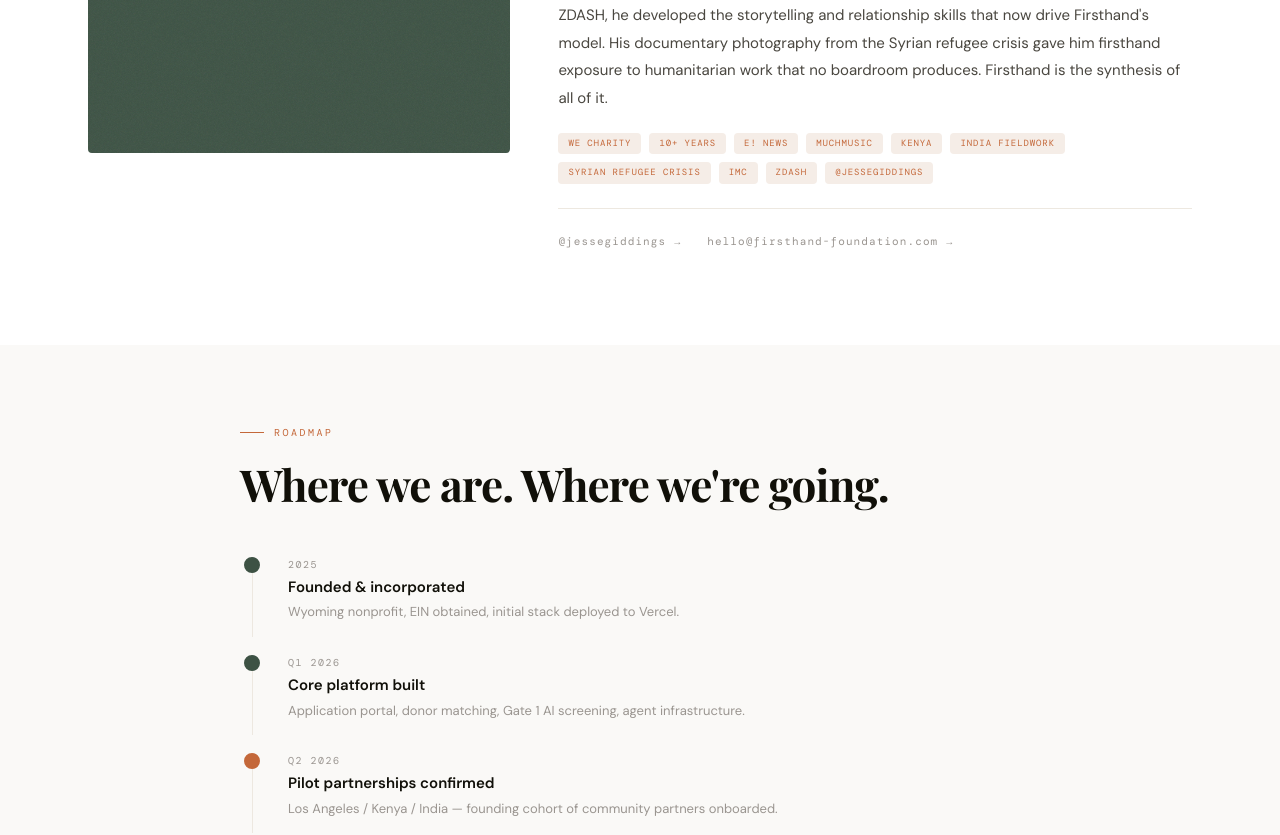
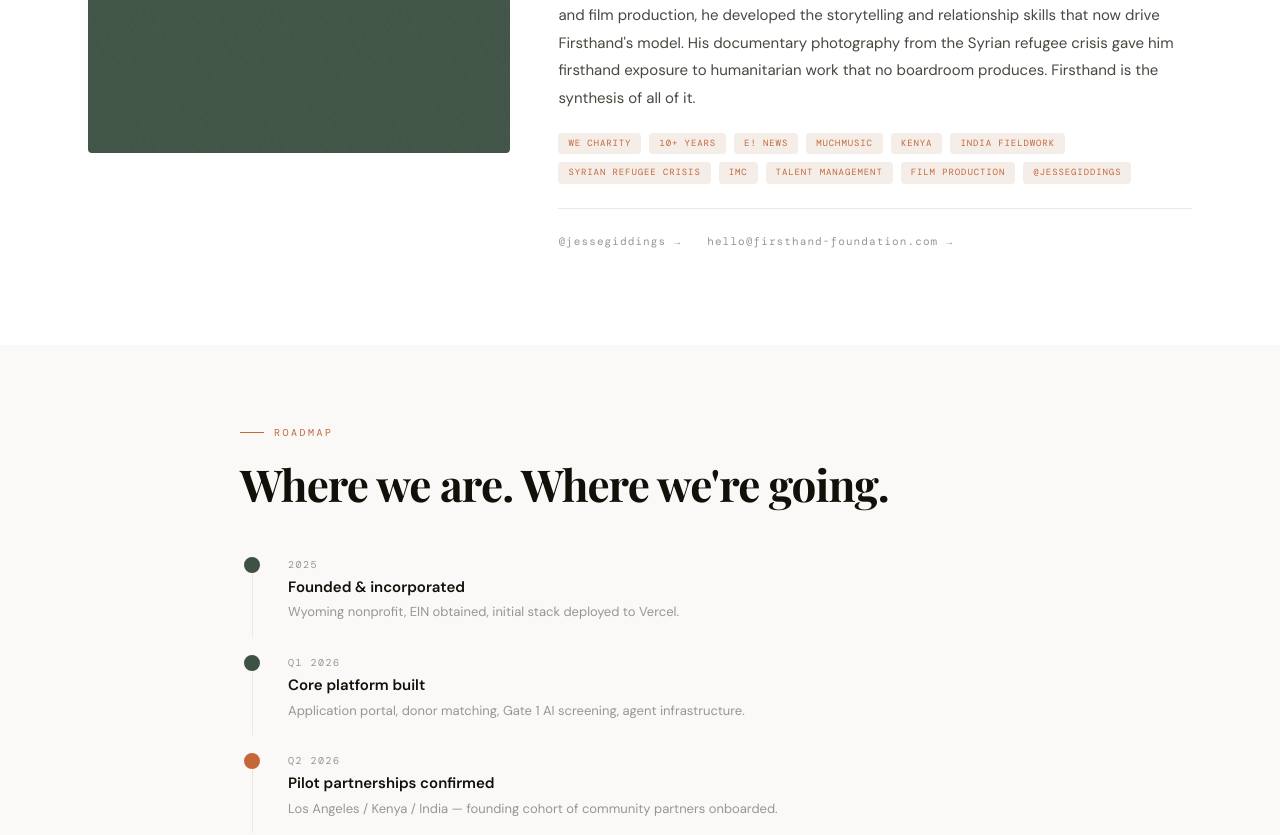
Before and after one commit to jessegiddings/firsthand, a Next.js app: page /about in a window 1280 px wide. Shown: the part 2560-3395 px from the top of the page. Built offline with nearby package versions, Linux system fonts and the light colour scheme; a web font is replaced by a local one.

Commit message:
Update founder bio: replace ZDASH with talent management & film production
https://claude.ai/code/session_01RaXekGHpWSY3zgi2GP9PUu

```diff
--- a/src/app/about/page.tsx
+++ b/src/app/about/page.tsx
@@ -113,11 +113,11 @@ export default function AboutPage() {
               <p className="text-sm text-ink-muted mb-6">Founder &amp; Executive Director</p>
 
               <p className="text-[15px] leading-[1.85] text-ink-soft mb-5">
-                A philanthropy strategist and connector with 15+ years bridging global humanitarian causes, high-profile donors, and mission-driven partnerships. Jesse hosted national WE Charity events for a decade, standing on stage in front of 20,000 people across Canada while cultivating major donor relationships and leading impact trips to Kenya and India. As a television personality on E! News and MuchMusic and through celebrity partnerships at ZDASH, he developed the storytelling and relationship skills that now drive Firsthand&apos;s model. His documentary photography from the Syrian refugee crisis gave him firsthand exposure to humanitarian work that no boardroom produces. Firsthand is the synthesis of all of it.
+                A philanthropy strategist and connector with 15+ years bridging global humanitarian causes, high-profile donors, and mission-driven partnerships. Jesse hosted national WE Charity events for a decade, standing on stage in front of 20,000 people across Canada while cultivating major donor relationships and leading impact trips to Kenya and India. As a television personality on E! News and MuchMusic and with years in talent management and film production, he developed the storytelling and relationship skills that now drive Firsthand&apos;s model. His documentary photography from the Syrian refugee crisis gave him firsthand exposure to humanitarian work that no boardroom produces. Firsthand is the synthesis of all of it.
               </p>
 
               <div className="flex flex-wrap gap-2 mb-6">
-                {["WE Charity", "10+ years", "E! News", "MuchMusic", "Kenya", "India fieldwork", "Syrian refugee crisis", "IMC", "ZDASH", "@jessegiddings"].map((tag) => (
+                {["WE Charity", "10+ years", "E! News", "MuchMusic", "Kenya", "India fieldwork", "Syrian refugee crisis", "IMC", "Talent Management", "Film Production", "@jessegiddings"].map((tag) => (
                   <span key={tag} className="font-mono text-[9px] tracking-[0.1em] uppercase px-2.5 py-1 rounded bg-terra-pale text-terra">
                     {tag}
                   </span>
--- a/src/app/page.tsx
+++ b/src/app/page.tsx
@@ -178,10 +178,10 @@ export default function HomePage() {
               <h3 className="font-display text-[22px] font-bold mb-1">Jesse Giddings</h3>
               <p className="text-sm text-ink-muted mb-5">Founder &amp; Executive Director</p>
               <p className="text-[14px] leading-[1.8] text-ink-soft mb-5">
-                A philanthropy strategist and connector with 15+ years bridging global humanitarian causes, high-profile donors, and mission-driven partnerships. Jesse hosted national WE Charity events for a decade, standing on stage in front of 20,000 people across Canada while cultivating major donor relationships and leading impact trips to Kenya and India. As a television personality on E! News and MuchMusic and through celebrity partnerships at ZDASH, he developed the storytelling and relationship skills that now drive Firsthand&apos;s model.
+                A philanthropy strategist and connector with 15+ years bridging global humanitarian causes, high-profile donors, and mission-driven partnerships. Jesse hosted national WE Charity events for a decade, standing on stage in front of 20,000 people across Canada while cultivating major donor relationships and leading impact trips to Kenya and India. As a television personality on E! News and MuchMusic and with years in talent management and film production, he developed the storytelling and relationship skills that now drive Firsthand&apos;s model.
               </p>
               <div className="flex flex-wrap gap-2">
-                {["WE Charity", "10+ years", "E! News", "MuchMusic", "Kenya", "India fieldwork", "Syrian refugee crisis", "IMC", "ZDASH", "@jessegiddings"].map((tag) => (
+                {["WE Charity", "10+ years", "E! News", "MuchMusic", "Kenya", "India fieldwork", "Syrian refugee crisis", "IMC", "Talent Management", "Film Production", "@jessegiddings"].map((tag) => (
                   <span key={tag} className="font-mono text-[9px] tracking-[0.1em] uppercase px-2.5 py-1 rounded bg-terra-pale text-terra">
                     {tag}
                   </span>
```
